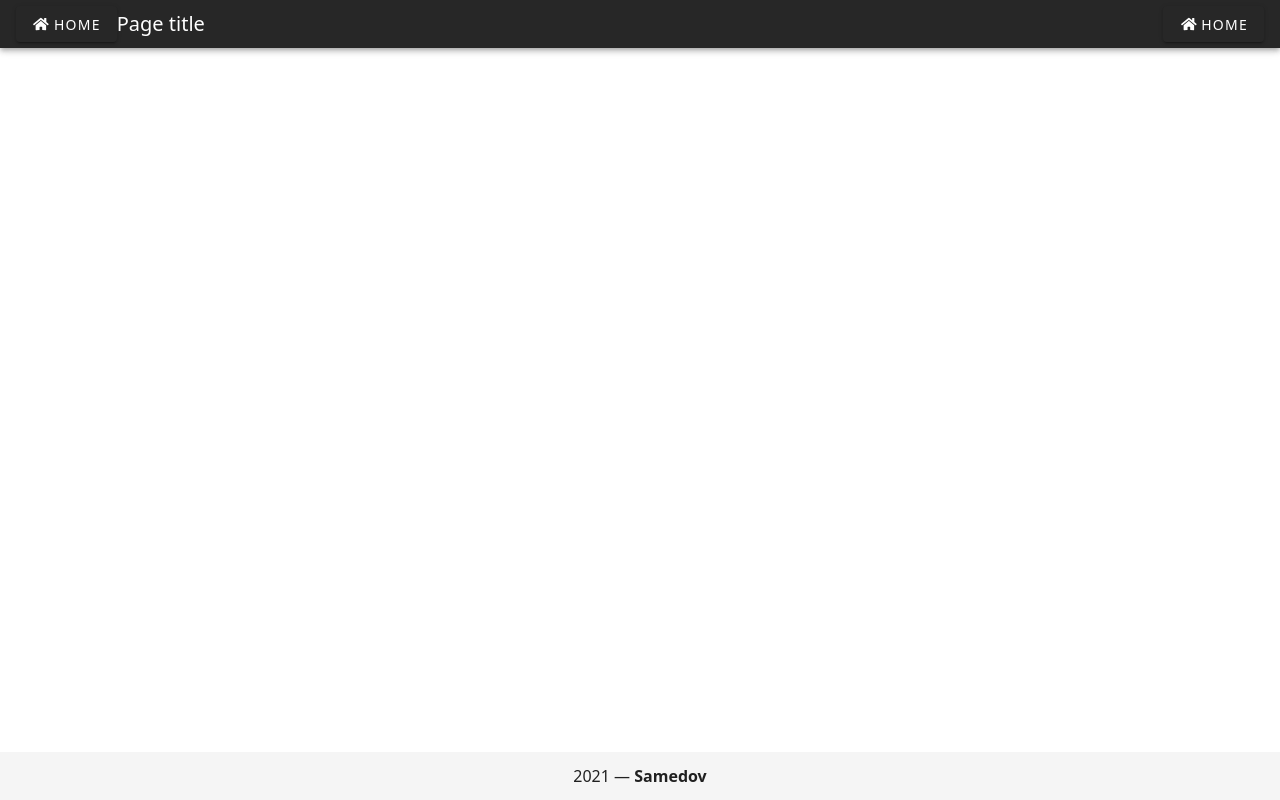
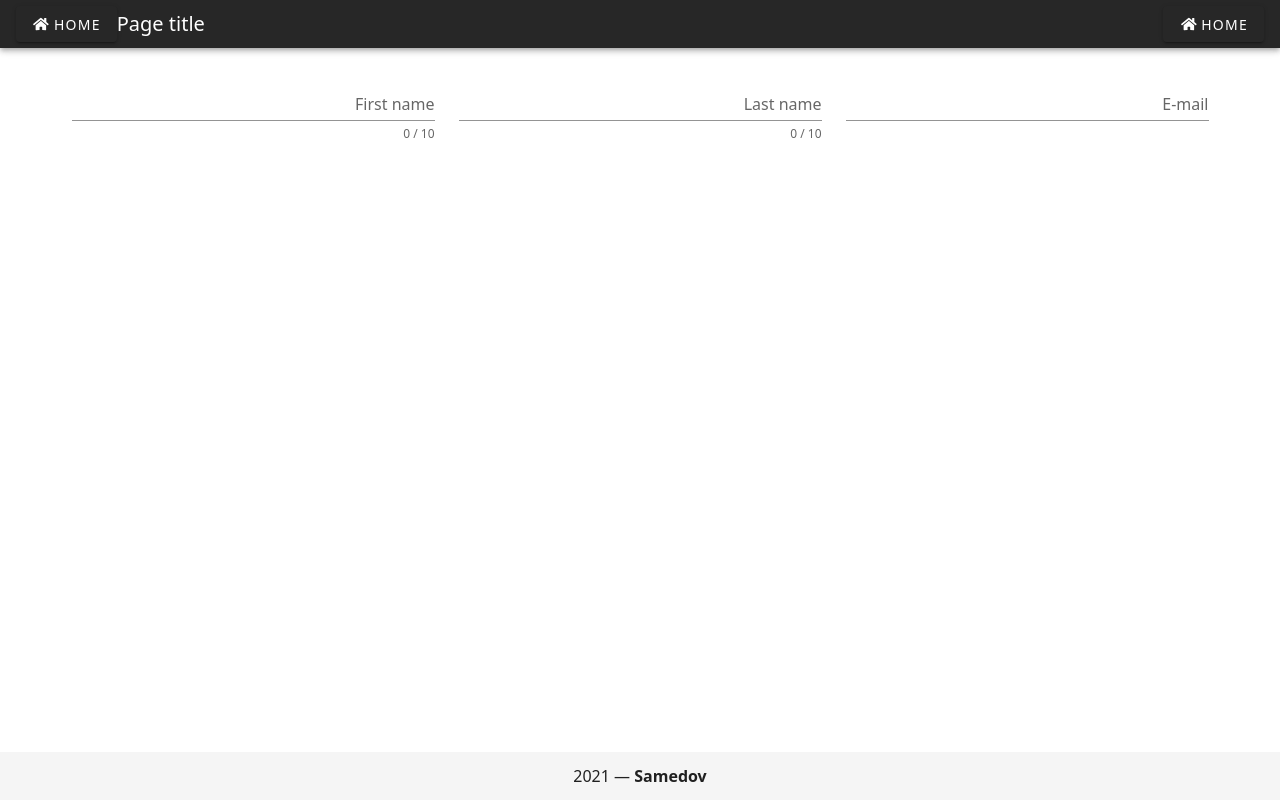
Before and after one commit to samedovAV/polyathlon-front-end, a Vue app: page /add-participation-application in a window 1280 px wide. Built offline with nearby package versions, Linux system fonts and the light colour scheme.

Commit message:
application part start

```diff
--- /dev/null
+++ b/src/components/AddPartApplication.vue
@@ -0,0 +1,64 @@
+<template>
+  <v-form v-model="valid">
+    <v-container>
+      <v-row>
+        <v-col
+          cols="12"
+          md="4"
+        >
+          <v-text-field
+            v-model="firstname"
+            :rules="nameRules"
+            :counter="10"
+            label="First name"
+            required
+          ></v-text-field>
+        </v-col>
+
+        <v-col
+          cols="12"
+          md="4"
+        >
+          <v-text-field
+            v-model="lastname"
+            :rules="nameRules"
+            :counter="10"
+            label="Last name"
+            required
+          ></v-text-field>
+        </v-col>
+
+        <v-col
+          cols="12"
+          md="4"
+        >
+          <v-text-field
+            v-model="email"
+            :rules="emailRules"
+            label="E-mail"
+            required
+          ></v-text-field>
+        </v-col>
+      </v-row>
+    </v-container>
+  </v-form>
+</template>
+
+<script>
+  export default {
+    data: () => ({
+      valid: false,
+      firstname: '',
+      lastname: '',
+      nameRules: [
+        v => !!v || 'Name is required',
+        v => v.length <= 10 || 'Name must be less than 10 characters',
+      ],
+      email: '',
+      emailRules: [
+        v => !!v || 'E-mail is required',
+        v => /.+@.+/.test(v) || 'E-mail must be valid',
+      ],
+    }),
+  }
+</script>
--- a/src/components/Event.vue
+++ b/src/components/Event.vue
@@ -20,15 +20,6 @@
         text
       >
         Explore
-      </v-btn>
-
-      <v-spacer></v-spacer>
-
-      <v-btn
-        color="orange lighten-2"
-        text
-      >
-        Подать заявку
       </v-btn>
 
     </v-card-actions>
--- a/src/components/EventsList.vue
+++ b/src/components/EventsList.vue
@@ -38,6 +38,18 @@
         Explore
       </v-btn>
       </router-link>
+
+      <v-spacer></v-spacer>
+
+      <router-link to="/add-participation-application" target="_blank">
+        <v-btn
+        color="orange lighten-2"
+        text
+      >
+        Подать заявку
+      </v-btn>
+      </router-link>
+
     </v-card-actions>
     </v-card>
     </v-row>
--- a/src/router.js
+++ b/src/router.js
@@ -12,6 +12,7 @@
 import Event from './components/Event.vue';
 import SportsmenList from './components/SportsmenList.vue';
 import Sportsman from './components/Sportsman.vue';
+import AddPartApplication from './components/AddPartApplication.vue';
 
 Vue.use(Router);
 
@@ -61,6 +62,11 @@
       component: SportsmenList
     },
     {
+      path: "/add-participation-application",
+      name: "part-application",
+      component: AddPartApplication
+    },
+    {
       path: "/add",
       name: "add",
       component: AddCustomer
```
